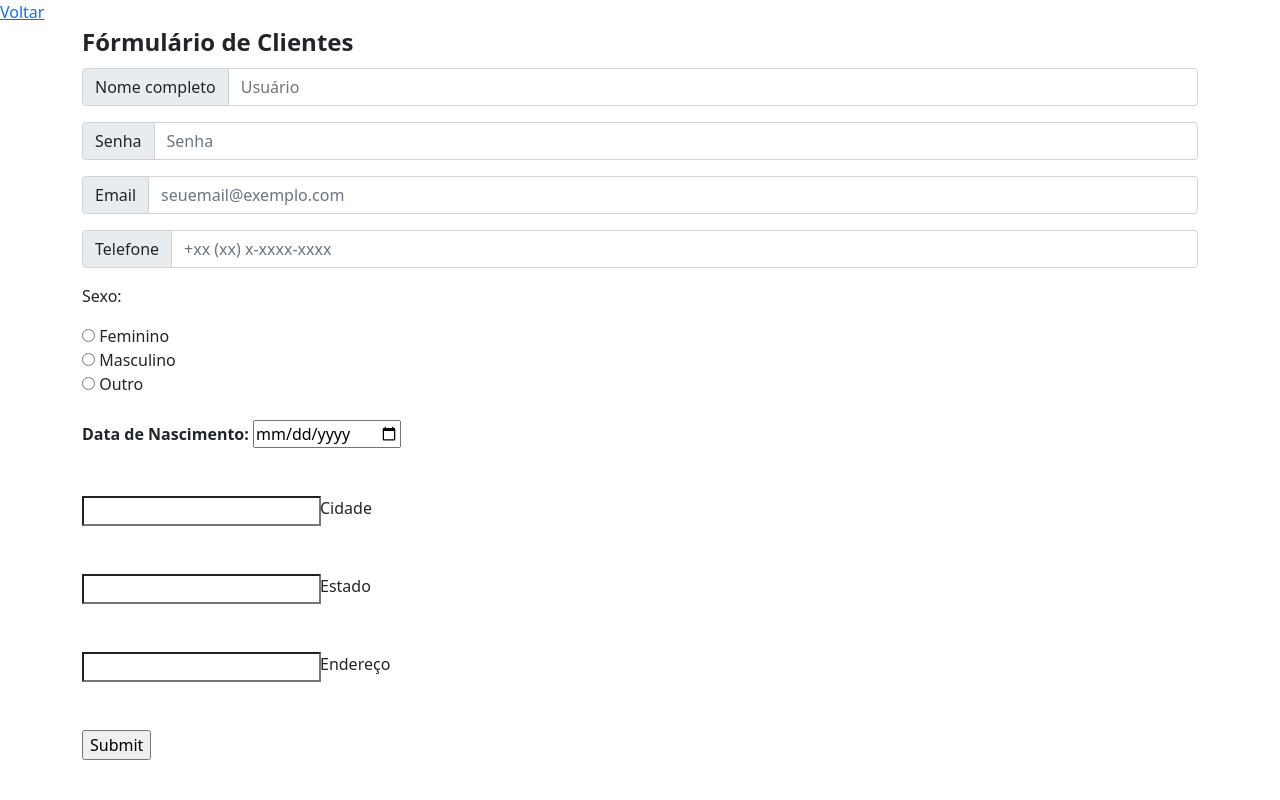
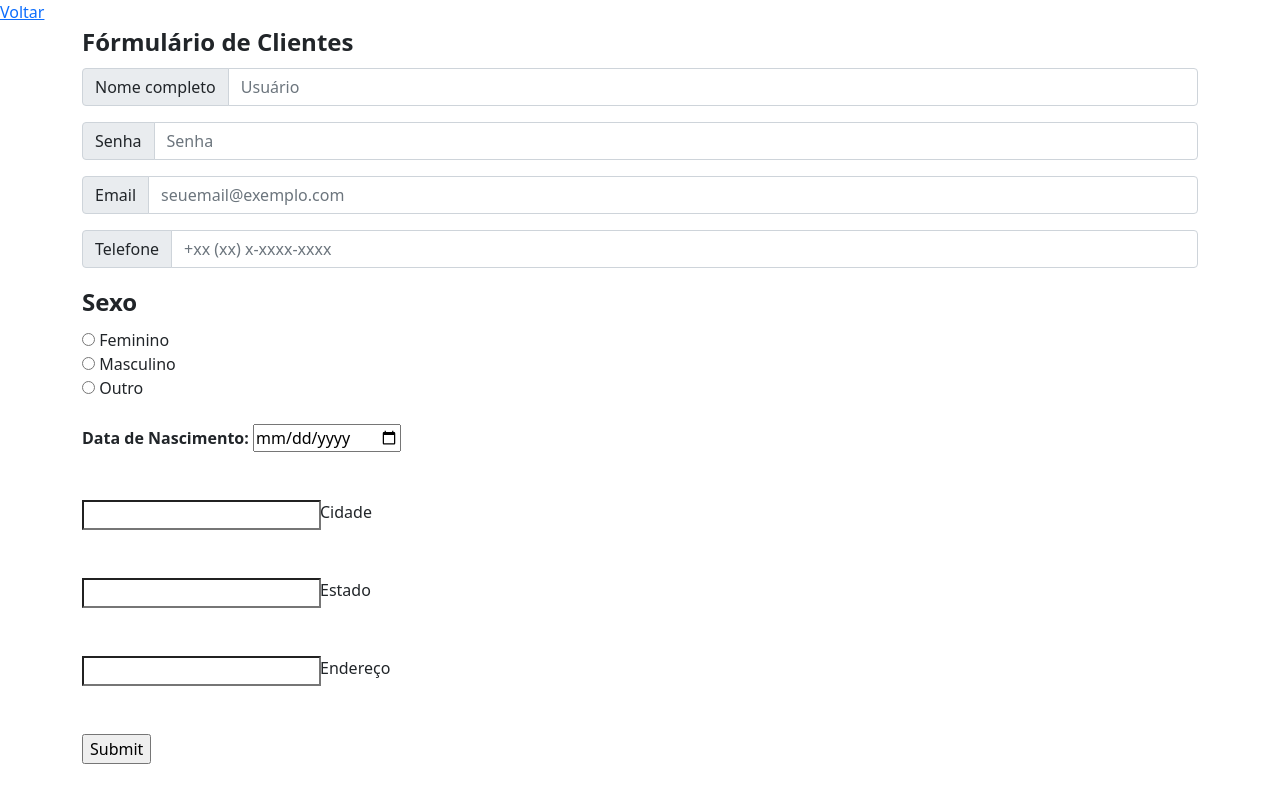
Before and after one commit to gabrielgt5/SC---Cadastro, a PHP site: page /formulario.php in a window 1280 px wide. Run offline with PHP 8.4, Linux system fonts and the light colour scheme.

Commit message:
Update formulario.php

```diff
--- a/formulario.php
+++ b/formulario.php
@@ -51,7 +51,7 @@
     <a href="home.php">Voltar</a>
     <div class="container">
         <form action="formulario.php" method="POST">
-            <fieldset>
+
                 <legend><b>Fórmulário de Clientes</b></legend>
 
                 <div class="input-group flex-nowrap  mb-3">
@@ -72,7 +72,7 @@
                     <label for="telefone" class="input-group-text" id="addon-wrapping">Telefone</label>
                     <input type="tel" name="telefone" id="telefone" class="form-control" placeholder="+xx (xx) x-xxxx-xxxx" aria-label="+xx (xx) x-xxxx-xxxx" aria-describedby="addon-wrapping" required>
                 </div>
-                <p>Sexo:</p>
+                <legend><b>Sexo</b></legend>
                 <input type="radio" id="feminino" name="genero" value="feminino" required>
                 <label for="feminino">Feminino</label>
                 <br>
@@ -101,7 +101,6 @@
                 </div>
                 <br><br>
                 <input type="submit" name="submit" id="submit">
-            </fieldset>
         </form>
     </div>
 </body>
```
